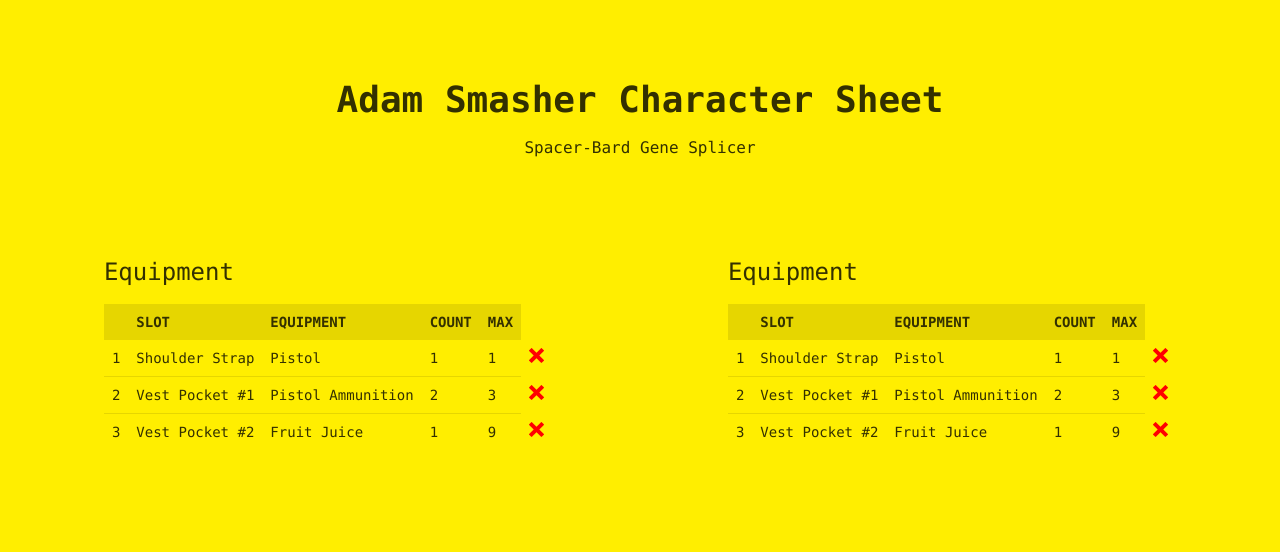
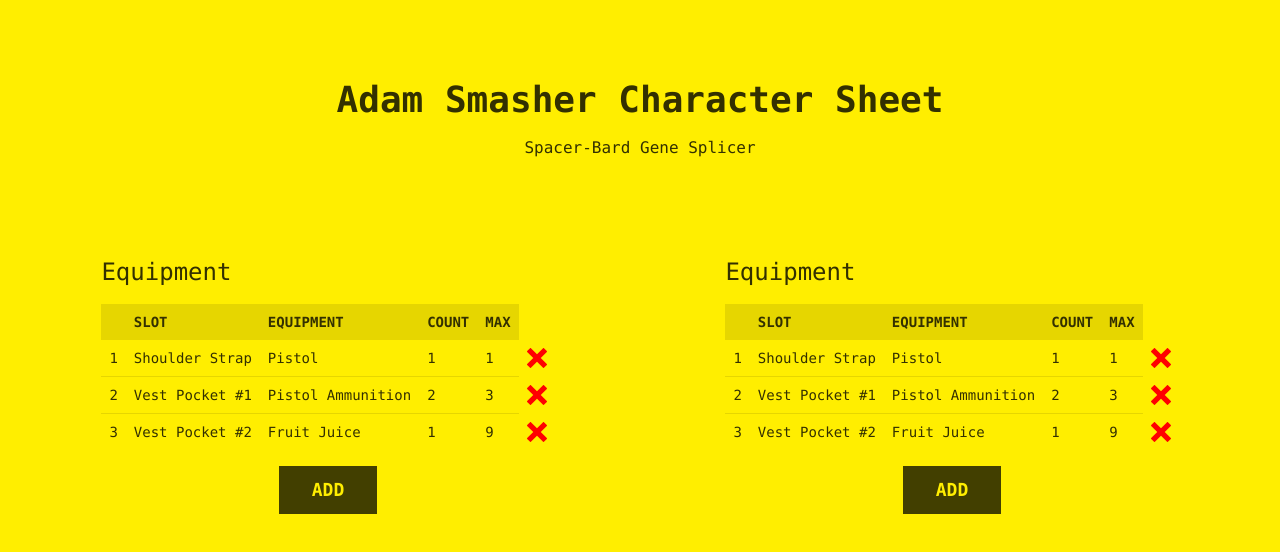
Before and after one commit to mytinycloud/caltrops, a React (Create React App) app in the folder char-sheet/: page / in a window 1280 px wide. Shown: the top 552 px of the page. Built offline with nearby package versions, Linux system fonts and the light colour scheme.

Commit message:
Add 'add' button + hover styling

```diff
--- a/char-sheet/src/components/Table.jsx
+++ b/char-sheet/src/components/Table.jsx
@@ -9,8 +9,12 @@ import {ImCross} from 'react-icons/im'
 
 function Table({title, data}) {
 
+  const handleAdd = () => {
+    console.log('adding')
+  }
+
   return (
-    <div className=''>
+    <div  className=''>
       <h2 className='text-2xl my-4'>{title}</h2>
       <table className="table table-compact">
         <thead>
@@ -24,7 +28,7 @@ function Table({title, data}) {
         <tbody>
           {data.content.map((items, index) => {
             return(
-              <tr className=''>
+              <tr className='hover'>
                 <td>{index+1}</td>
               {items.map((item, idx2) => {
                 return (
@@ -33,16 +37,20 @@ function Table({title, data}) {
               })}
               <td className='tooltip cursor-pointer border-none' data-tip="Remove"
               >
-                  <ImCross
-                    size={15}
-                    color='#F00'
-                     >
-                  </ImCross>
-                </td>
+                <ImCross
+                  size={20}
+                  color='#F00'
+                    >
+                </ImCross>
+              </td>
               </tr>
           )})}
         </tbody>
       </table>
+      <div className='w-full flex my-4'>
+        <button className='text-center text-lg mx-auto px-8 btn' onClick={handleAdd}>Add</button>
+      </div>
+
     </div>
   )
 }
--- a/char-sheet/src/pages/ParentalAdvisory.jsx
+++ b/char-sheet/src/pages/ParentalAdvisory.jsx
@@ -23,7 +23,6 @@ function ParentalAdvisory() {
       ['Vest Pocket #2', 'Fruit Juice', 1, 9],
     ]
   })
-
 
   return (
     <div>
```
